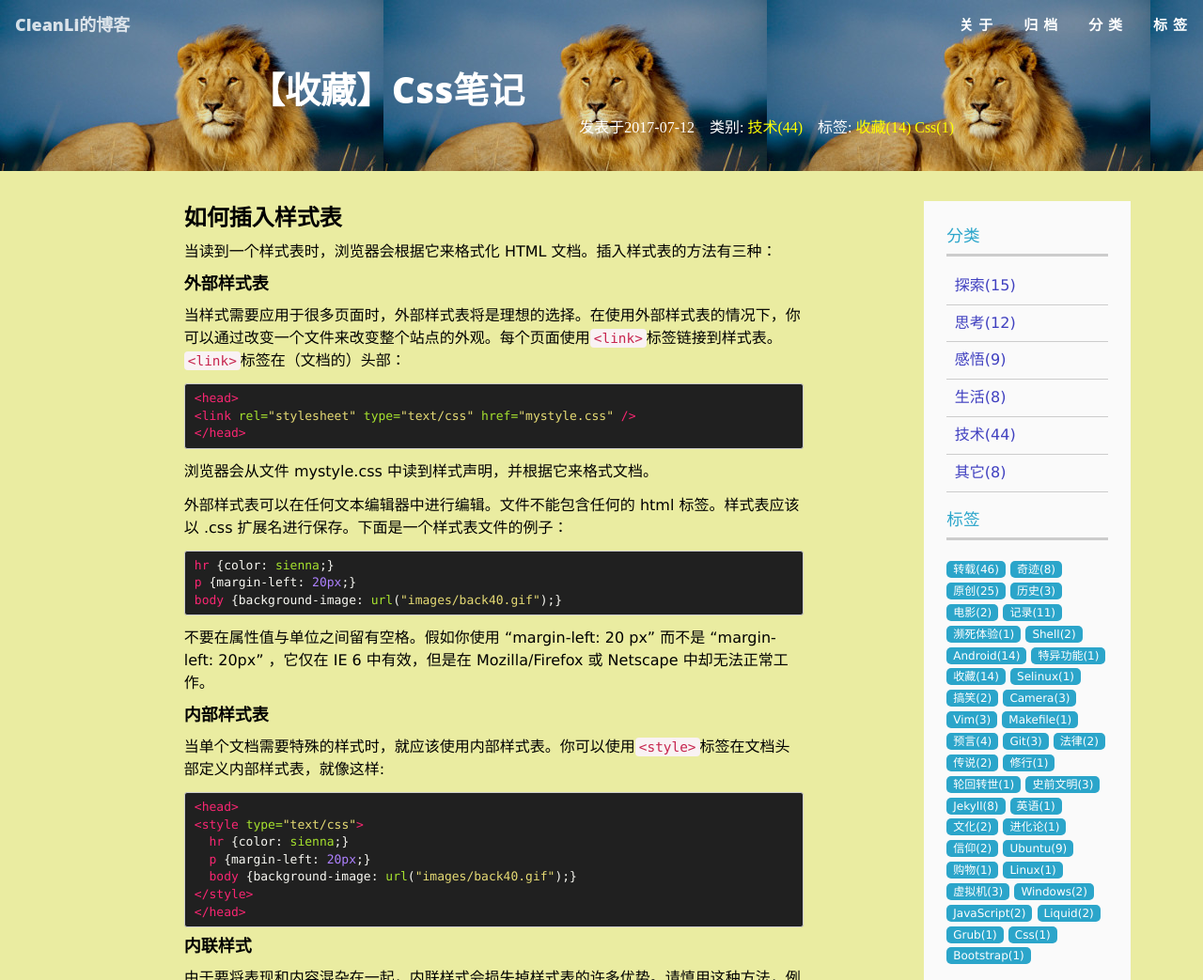
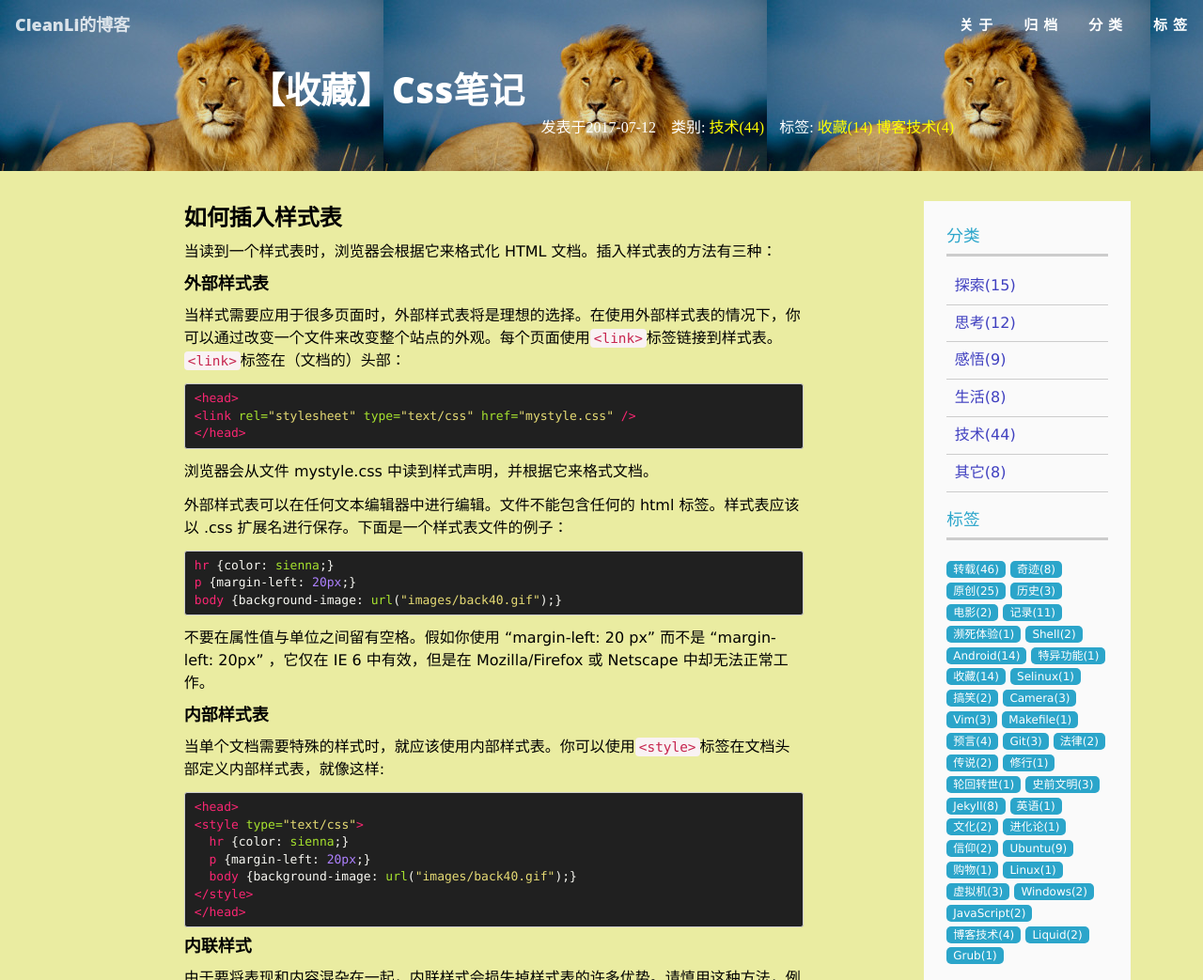
Before and after one commit to cleanli/cleanhome, a Jekyll site: the page built from _posts/2017-07-12-Css_note.md, in a window 1280 px wide and 1400 px high, cut to the strip 0-1043 px from the top of the window. Shown: the whole strip at 94% size. Built offline with Jekyll 4.4.1, drawn with Linux system fonts in a browser that asks for light colours.

Commit message:
add blog tag

```diff
--- a/_posts/2017-07-12-Css_note.md
+++ b/_posts/2017-07-12-Css_note.md
@@ -3,7 +3,7 @@ layout:     post
 title:      "【收藏】Css笔记"
 date:       2017-07-12 22:36:05 +0800
 categories: 技术
-tags: ["收藏",Css]
+tags: ["收藏","博客技术"]
 ---
 
 ### 如何插入样式表
--- a/_posts/2017-07-15-Bootstrap_column.html
+++ b/_posts/2017-07-15-Bootstrap_column.html
@@ -3,7 +3,7 @@ layout: post
 title: 【转载】Bootstrap之栅格系统（布局）
 date:   2017-07-15 16:15:25 +0800
 categories: 技术
-tags: ["转载","Bootstrap"]
+tags: ["转载","博客技术"]
 header-img: "img/post-bg-02.jpg"
 ---
 （注：原网址<a href="http://www.jb51.net/article/75386.htm">Bootstrap每天必学之栅格系统（布局）]</a>）
```
Also changed, not shown: _posts/2017-05-29-bootstrap_tab_html_jump.md (+1 -1 lines), _posts/2017-06-04-chinese_url_firefox.md (+1 -1 lines).
